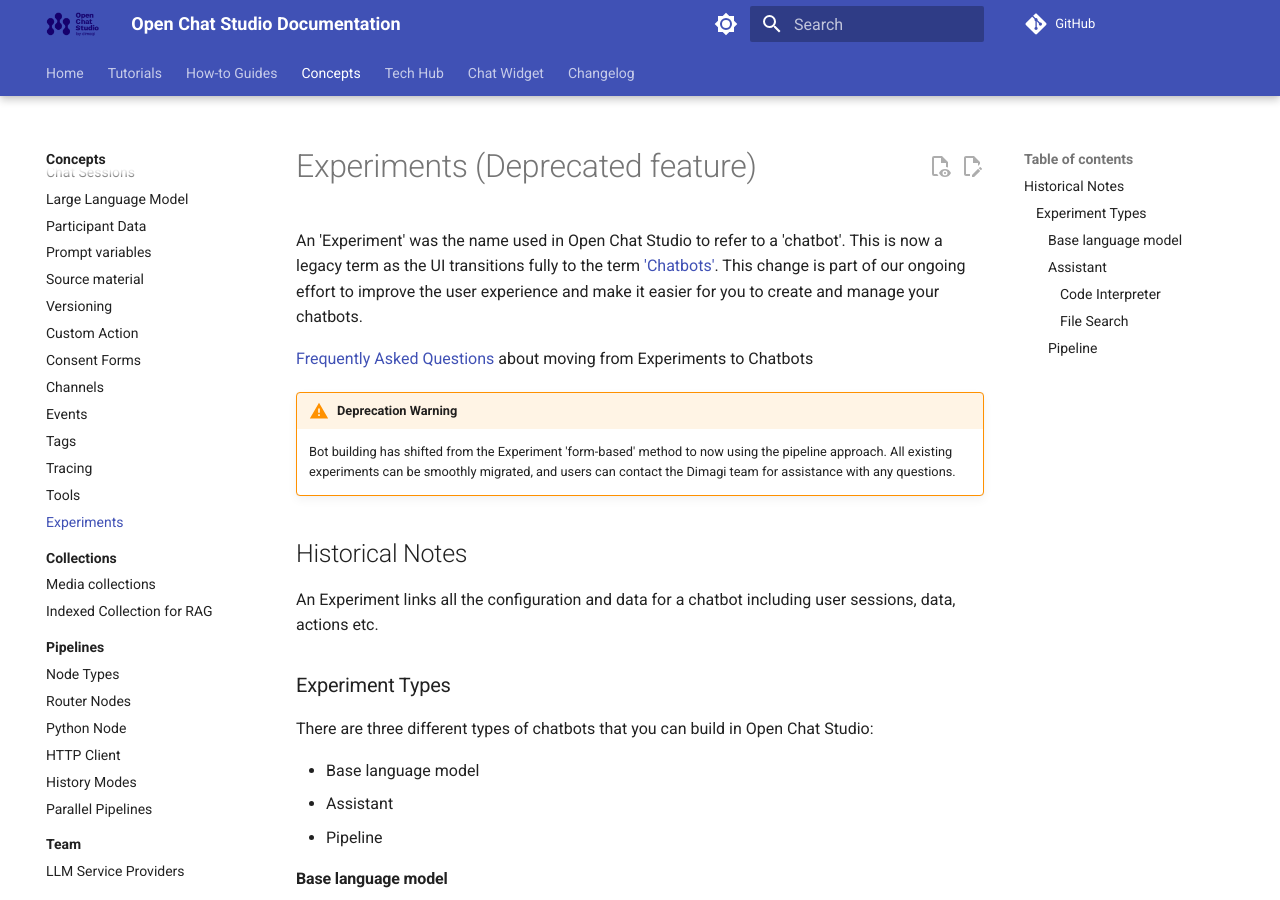
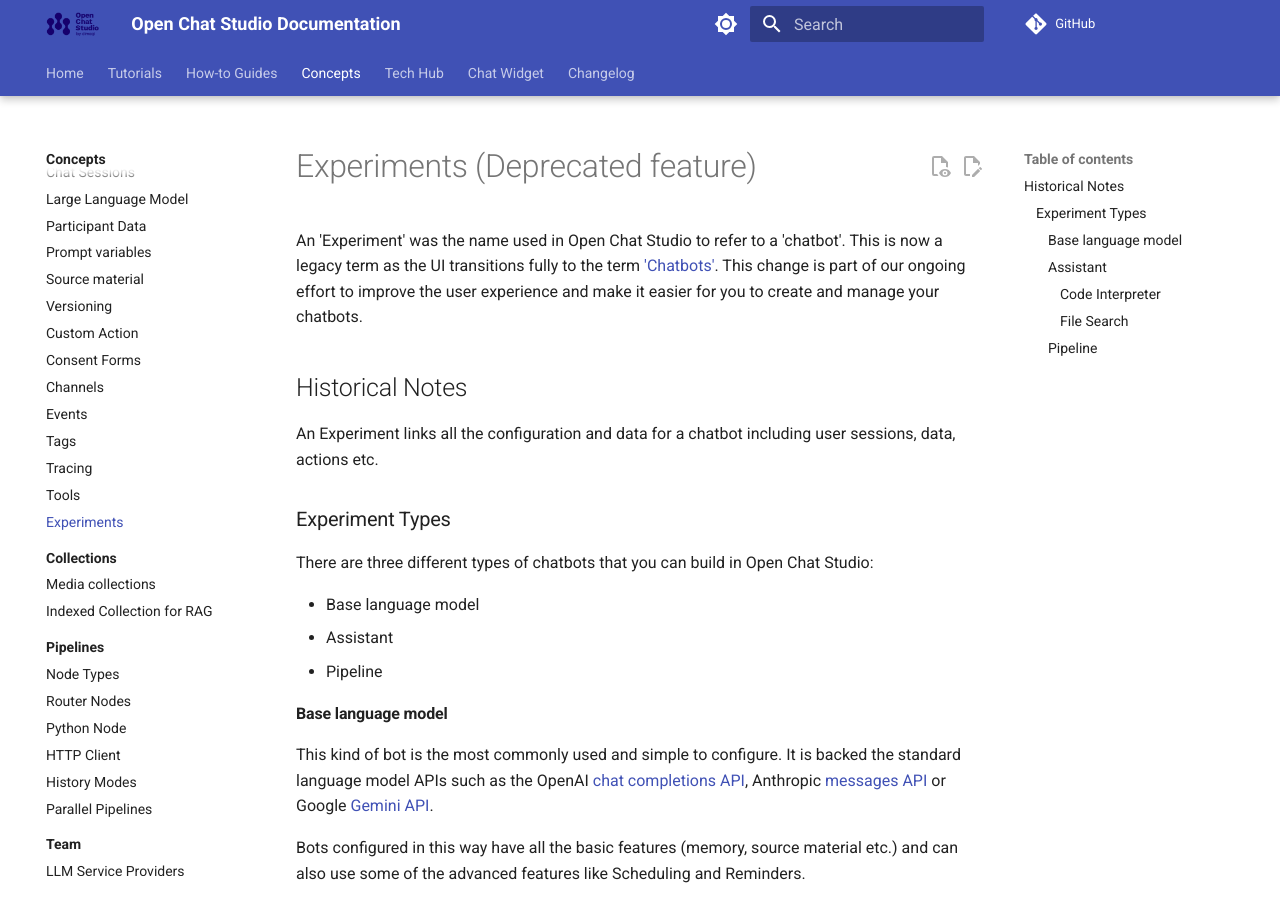
Before and after one commit to dimagi/open-chat-studio-docs, an MkDocs documentation site: the page built from docs/concepts/experiment/index.md, in a window 1280 px wide and 900 px high. Built offline with MkDocs 1.6.1 and Material for MkDocs 9.7.7, drawn with Linux system fonts in a browser that asks for light colours; a script that is not in the unit is left out; comment, search, counter and statistics services are not loaded.

```diff
--- a/docs/concepts/experiment/index.md
+++ b/docs/concepts/experiment/index.md
@@ -1,12 +1,6 @@
 # Experiments (Deprecated feature)
 
 An 'Experiment' was the name used in Open Chat Studio to refer to a 'chatbot'. This is now a legacy term as the UI transitions fully to the term ['Chatbots'](../chatbots/index.md). This change is part of our ongoing effort to improve the user experience and make it easier for you to create and manage your chatbots.
-
-[Frequently Asked Questions](../../how-to/rollout_faq.md) about moving from Experiments to Chatbots
-
-!!! warning "Deprecation Warning"
-
-    Bot building has shifted from the Experiment 'form-based' method to now using the pipeline approach. All existing experiments can be smoothly migrated, and users can contact the Dimagi team for assistance with any questions.
 
 ## Historical Notes
 
--- a/mkdocs.yml
+++ b/mkdocs.yml
@@ -110,7 +110,7 @@ nav:
       - Filter Tables with Natural Language: how-to/nl_filter.md
       - how-to/setting_up_a_survey.md
       - how-to/assistants_migration.md
-      - Experiments to Chatbots: how-to/rollout_faq.md
+      - FAQ: how-to/faq.md
   - Concepts:
       - concepts/index.md
 
```
Also changed, not shown: docs/how-to/faq.md (added, +20 -0 lines), docs/how-to/rollout_faq.md (deleted, +0 -29 lines).
